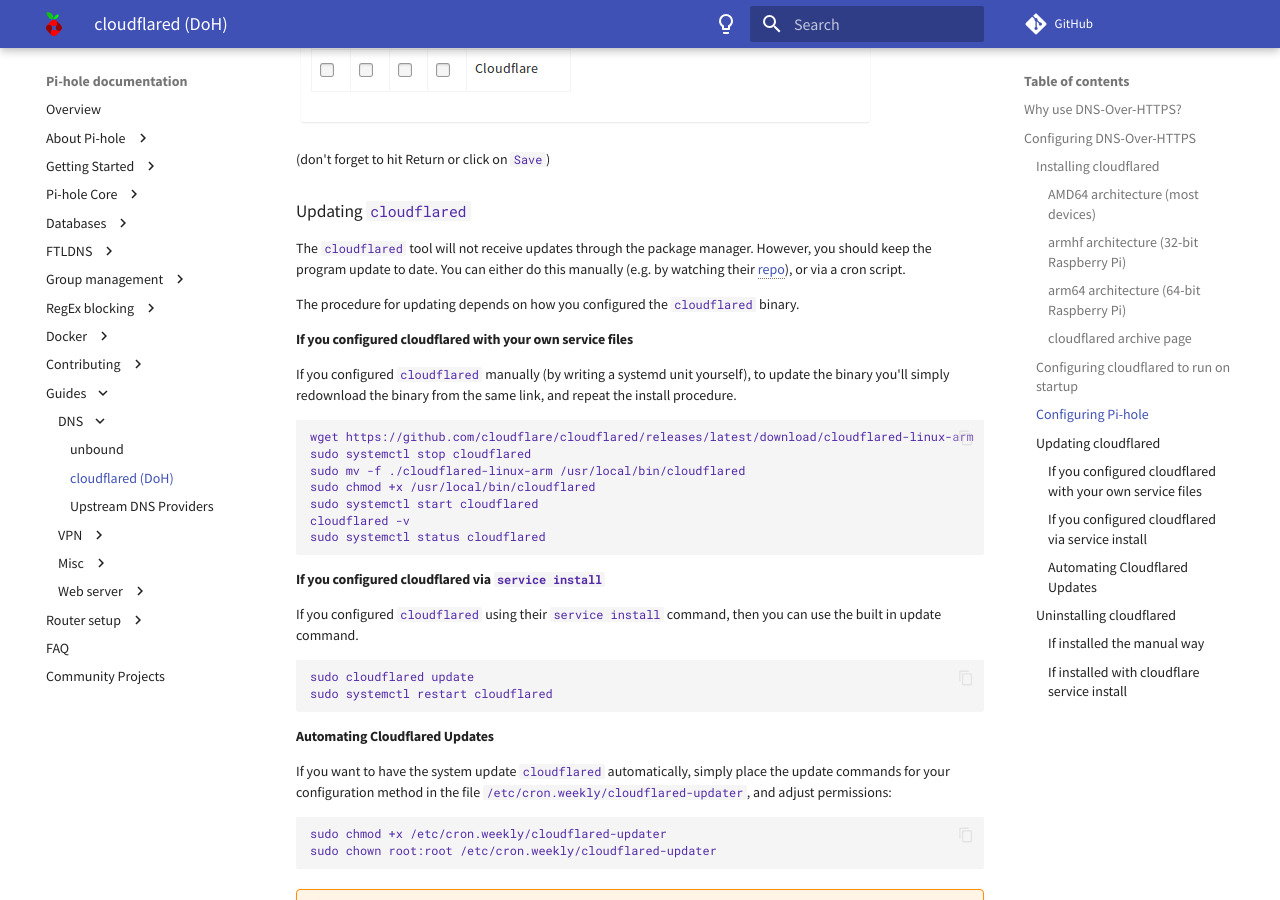
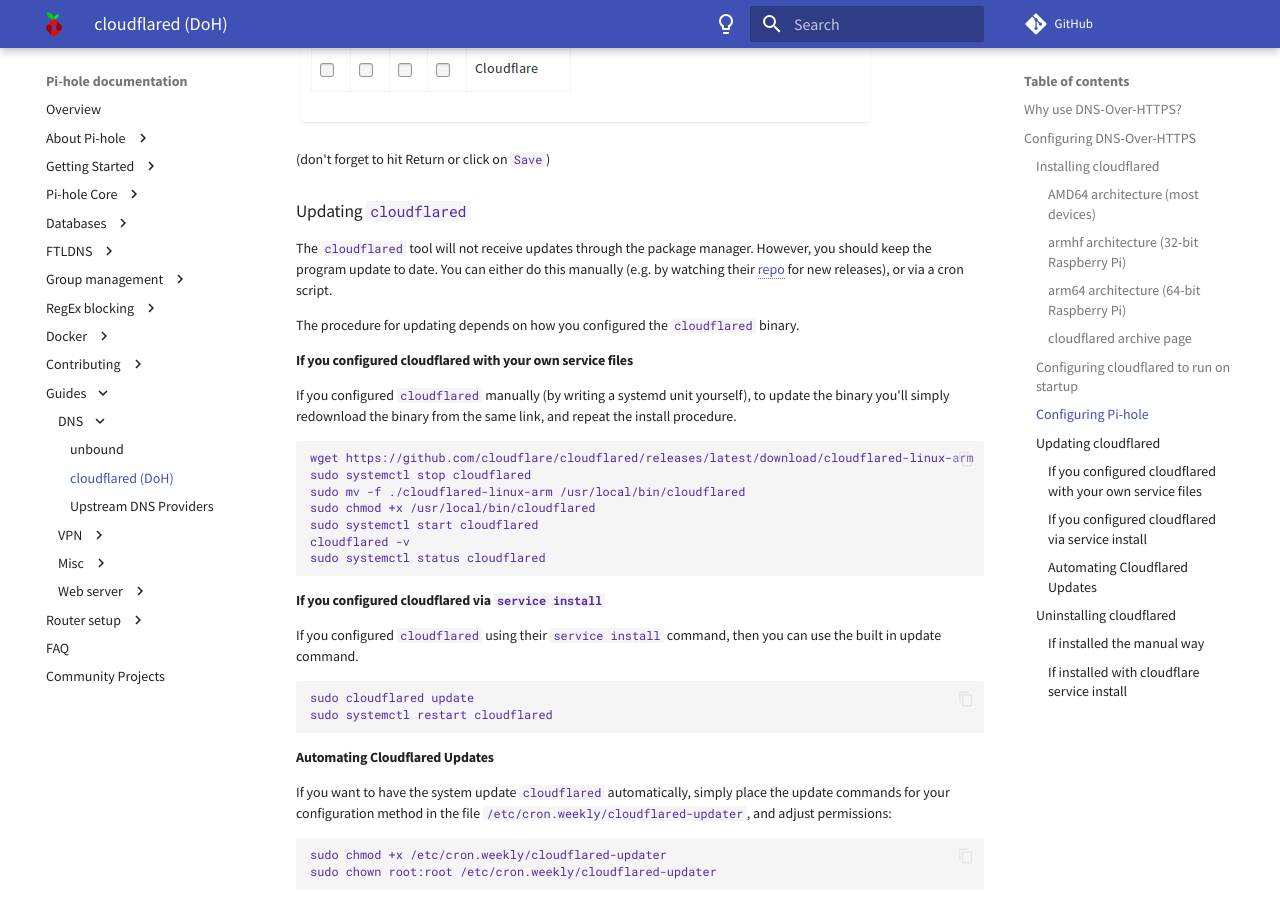
Before and after one commit to pi-hole/docs, an MkDocs documentation site: the page built from docs/guides/dns/cloudflared.md, in a window 1280 px wide and 900 px high, scrolled down 3564 px. Built offline with MkDocs 1.6.1 and Material for MkDocs 9.7.7, drawn with Linux system fonts in a browser that asks for light colours; comment, search, counter and statistics services are not loaded.

Commit message:
Update cloudflared.md
Fixed MD error.

Signed-off-by: Mike <DiskCrasher@users.noreply.github.com>

````diff
--- a/docs/guides/dns/cloudflared.md
+++ b/docs/guides/dns/cloudflared.md
@@ -83,6 +83,7 @@
 # Commandline args for cloudflared, using Cloudflare DNS
 CLOUDFLARED_OPTS=--port 5053 --upstream https://cloudflare-dns.com/dns-query
 ```
+
 !!! info
     See the other available [Cloudflare endpoints](https://developers.cloudflare.com/1.1.1.1/infrastructure/network-operators/#available-endpoints).
 
@@ -162,7 +163,7 @@
 
 ### Updating `cloudflared`
 
-The `cloudflared` tool will not receive updates through the package manager. However, you should keep the program update to date. You can either do this manually (e.g. by watching their [repo](https://github.com/cloudflare/cloudflared)), or via a cron script.
+The `cloudflared` tool will not receive updates through the package manager. However, you should keep the program update to date. You can either do this manually (e.g. by watching their [repo](https://github.com/cloudflare/cloudflared) for new releases), or via a cron script.
 
 The procedure for updating depends on how you configured the `cloudflared` binary.
 
````
